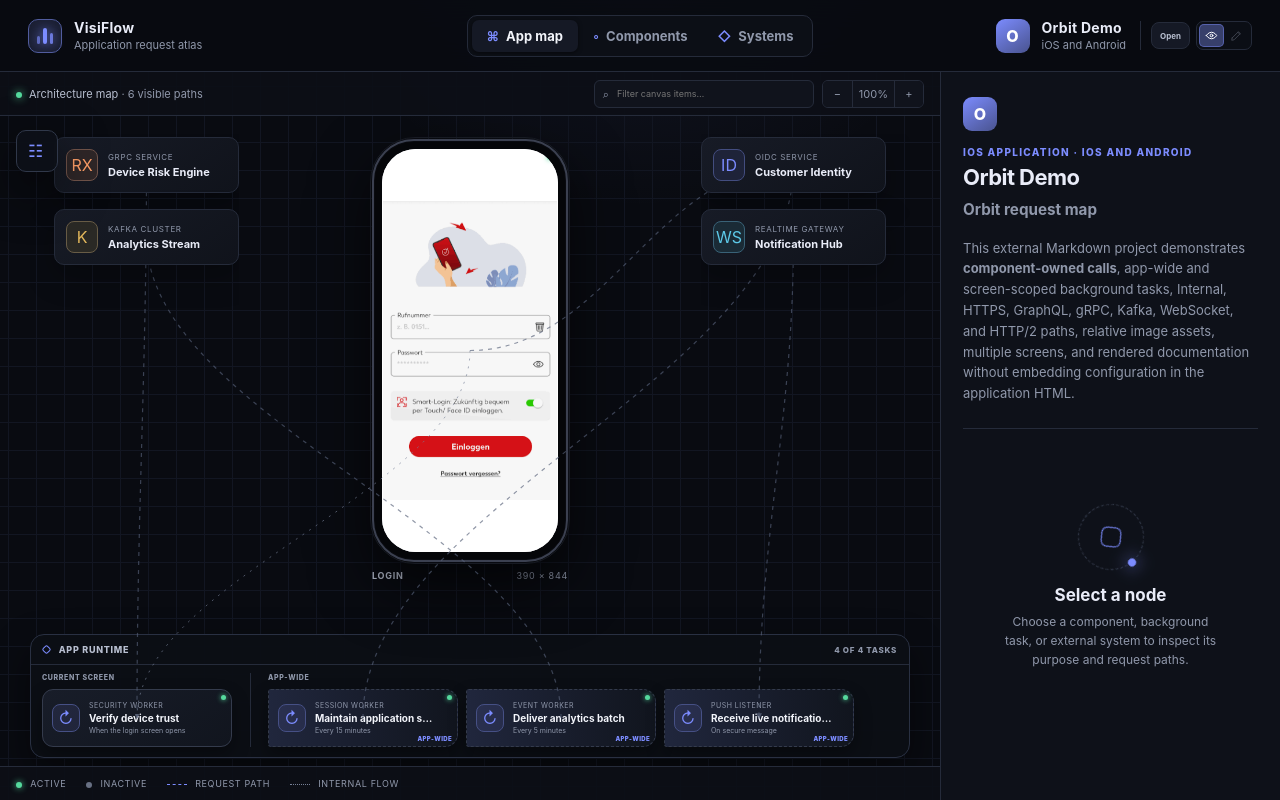
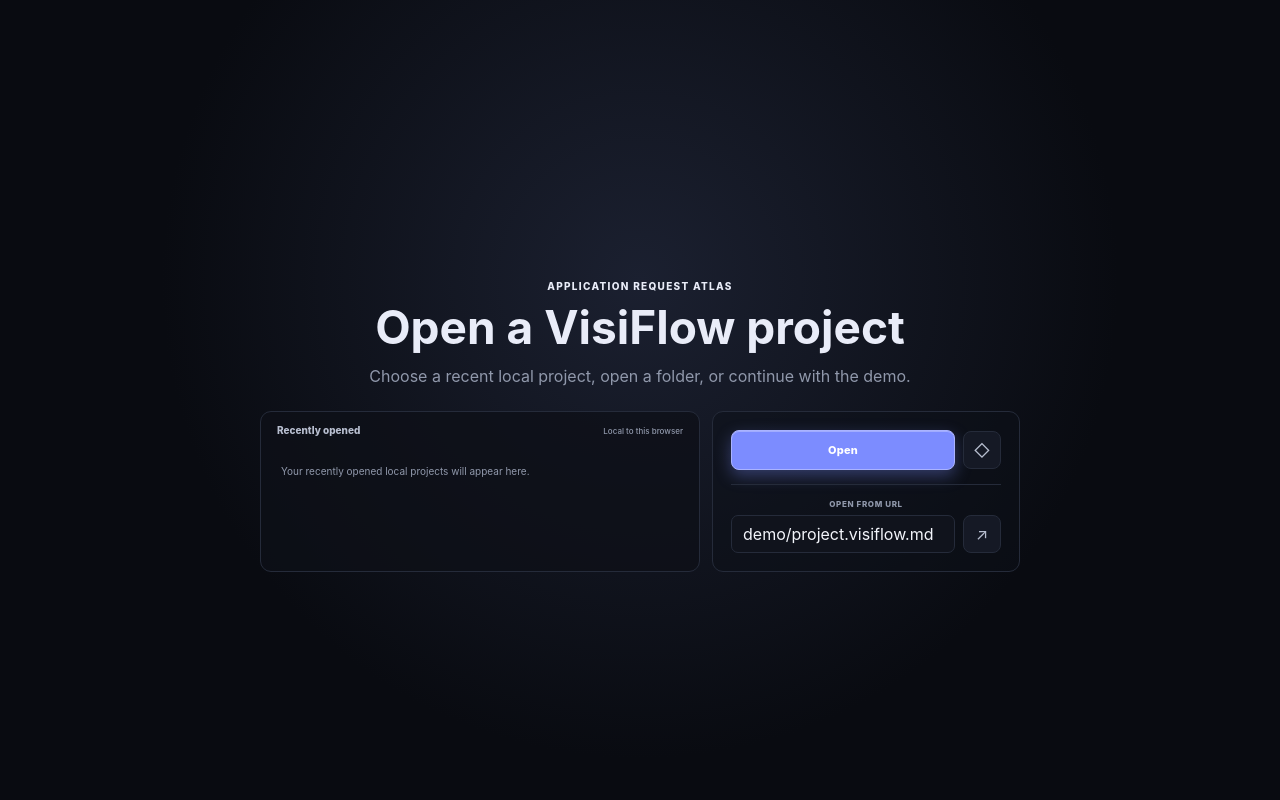
Before and after one commit to Aurrix/visiflow, a React (Vite) app: page / in a window 1280 px wide. Built offline with nearby package versions, Linux system fonts and the light colour scheme.

Commit message:
feat: add project selector

```diff
--- a/src/WorkspaceRoot.tsx
+++ b/src/WorkspaceRoot.tsx
@@ -4,10 +4,12 @@
 import { DiskConfigEditor, type EditorSelection } from './DiskConfigEditor'
 import {
   defaultProjectUrl,
+  loadProjectFromDirectory,
   loadProjectFromHttp,
   pickProjectDirectory,
   type ProjectLoadResult,
 } from './project-loader'
+import { forgetRecentProject, recentProjects, rememberRecentProject, type RecentProject } from './recent-projects'
 import { saveProjectWorkspace } from './project-workspace'
 import type { EndpointRef, LoadedProject, ProjectWorkspace, VisiFlowConfig } from './types'
 
@@ -21,6 +23,16 @@
   revision: number
 }
 
+function openedAgo(timestamp: number) {
+  const minutes = Math.max(0, Math.floor((Date.now() - timestamp) / 60_000))
+  if (minutes < 1) return 'Opened just now'
+  if (minutes < 60) return `Opened ${minutes}m ago`
+  const hours = Math.floor(minutes / 60)
+  if (hours < 24) return `Opened ${hours}h ago`
+  const days = Math.floor(hours / 24)
+  return `Opened ${days}d ago`
+}
+
 function cloneWorkspace(workspace: ProjectWorkspace): ProjectWorkspace {
   return {
     ...workspace,
@@ -32,25 +44,30 @@
   }
 }
 
-function ProjectLaunch({ loading, errors, projectUrl, onProjectUrl, onOpen, onOpenUrl }: {
+function ProjectLaunch({ loading, errors, projectUrl, recent, onProjectUrl, onOpen, onOpenRecent, onOpenUrl, onOpenDemo }: {
   loading: boolean
   errors: string[]
   projectUrl: string
+  recent: RecentProject[]
   onProjectUrl: (value: string) => void
   onOpen: () => void
+  onOpenRecent: (project: RecentProject) => void
   onOpenUrl: () => void
+  onOpenDemo: () => void
 }) {
   return <main className="project-launch">
     <div className="brand-mark"><i /><i /><i /></div>
     <p className="eyebrow">Application request atlas</p>
     <h1>{loading ? 'Loading VisiFlow project…' : 'Open a VisiFlow project'}</h1>
-    <p>Select a folder to view and edit its <code>project.visiflow.md</code> project, or open a hosted project read-only.</p>
+    <p>Choose a recent local project, open a folder, or continue with the demo.</p>
+    <div className="project-launch-layout">
+    <section className="recent-projects" aria-label="Recently opened projects"><header><span>Recently opened</span><small>Local to this browser</small></header>{recent.length > 0 ? recent.map((project) => <button type="button" key={project.id} onClick={() => onOpenRecent(project)}><span className="app-avatar">{project.name.slice(0, 1)}</span><span><strong>{project.name}</strong><small>{openedAgo(project.openedAt)} · Local folder</small></span><i>›</i></button>) : <p className="recent-projects-empty">Your recently opened local projects will appear here.</p>}</section>
     {!loading && <div className="project-launch-actions">
-      <button type="button" className="primary-button" onClick={onOpen}>Open</button>
-      <span>or</span>
-      <label><span className="sr-only">Project manifest URL</span><input aria-label="Project manifest URL" value={projectUrl} onChange={(event) => onProjectUrl(event.target.value)} /></label>
-      <button type="button" className="secondary-button" onClick={onOpenUrl} disabled={!projectUrl.trim()}>Open Project URL</button>
+      <div className="launch-primary-actions"><button type="button" className="primary-button launch-open-button" onClick={onOpen}>Open</button><button type="button" className="launch-icon-button" onClick={onOpenDemo} aria-label="Open demo" title="Open demo">◇</button></div>
+      <div className="launch-divider" />
+      <label className="launch-url"><span>Open from URL</span><div><input aria-label="Project manifest URL" value={projectUrl} onChange={(event) => onProjectUrl(event.target.value)} /><button type="button" className="launch-icon-button" onClick={onOpenUrl} disabled={!projectUrl.trim()} aria-label="Open project URL" title="Open project URL">↗</button></div></label>
     </div>}
+    </div>
     {errors.length > 0 && <div className="launch-errors" role="alert"><strong>Project could not be loaded</strong><ul>{errors.map((error) => <li key={error}><code>{error}</code></li>)}</ul></div>}
   </main>
 }
@@ -77,7 +94,7 @@
 export function WorkspaceRoot() {
   const [session, setSession] = useState<ProjectSession | null>(null)
   const [mode, setMode] = useState<ProjectMode>('view')
-  const [loading, setLoading] = useState(window.location.protocol !== 'file:')
+  const [loading, setLoading] = useState(false)
   const [loadResult, setLoadResult] = useState<ProjectLoadResult | null>(null)
   const [projectUrl, setProjectUrl] = useState(defaultProjectUrl())
   const [screenId, setScreenId] = useState('')
@@ -86,6 +103,7 @@
   const [savedRevision, setSavedRevision] = useState(0)
   const [saveStatus, setSaveStatus] = useState<SaveStatus>({ kind: 'idle', message: '' })
   const [saveSignal, setSaveSignal] = useState(0)
+  const [recent, setRecent] = useState<RecentProject[]>([])
 
   const sessionRef = useRef(session)
   const generationRef = useRef(0)
@@ -131,17 +149,9 @@
     })
   }, [])
 
-  useEffect(() => {
-    if (window.location.protocol === 'file:') return
-    let active = true
-    void loadProjectFromHttp(defaultProjectUrl()).then((next) => {
-      if (!active) return
-      setLoadResult(next)
-      if (next.ok) initializeProject(next.data)
-      setLoading(false)
-    })
-    return () => { active = false }
-  }, [initializeProject])
+  const refreshRecent = useCallback(() => { void recentProjects().then(setRecent) }, [])
+
+  useEffect(() => { refreshRecent() }, [refreshRecent])
 
   const mayDiscardChanges = useCallback(() => {
     if (!session || !writable) return true
@@ -152,11 +162,34 @@
   const openFolder = useCallback(async () => {
     if (!mayDiscardChanges()) return
     setLoading(true)
+    setLoadResult(null)
     const next = await pickProjectDirectory()
+    const cancelled = !next.ok && next.errors.some((error) => error.toLowerCase().includes('cancelled'))
+    if (!cancelled) setLoadResult(next)
+    if (next.ok) {
+      initializeProject(next.data)
+      const handle = next.data.workspace.directoryHandle
+      if (handle) await rememberRecentProject(next.data.workspace.name, handle as Parameters<typeof rememberRecentProject>[1])
+      refreshRecent()
+    }
+    setLoading(false)
+  }, [initializeProject, mayDiscardChanges, refreshRecent])
+
+  const openRecent = useCallback(async (project: RecentProject) => {
+    if (!mayDiscardChanges()) return
+    setLoading(true)
+    const next = await loadProjectFromDirectory(project.handle)
     setLoadResult(next)
-    if (next.ok) initializeProject(next.data)
+    if (next.ok) {
+      initializeProject(next.data)
+      await rememberRecentProject(next.data.workspace.name, project.handle)
+      refreshRecent()
+    } else {
+      await forgetRecentProject(project.id)
+      refreshRecent()
+    }
     setLoading(false)
-  }, [initializeProject, mayDiscardChanges])
+  }, [initializeProject, mayDiscardChanges, refreshRecent])
 
   const openUrl = useCallback(async () => {
     if (!mayDiscardChanges()) return
@@ -166,6 +199,17 @@
     if (next.ok) initializeProject(next.data)
     setLoading(false)
   }, [initializeProject, mayDiscardChanges, projectUrl])
+
+  const openDemo = useCallback(() => {
+    setProjectUrl(defaultProjectUrl())
+    void (async () => {
+      setLoading(true)
+      const next = await loadProjectFromHttp(defaultProjectUrl())
+      setLoadResult(next)
+      if (next.ok) initializeProject(next.data)
+      setLoading(false)
+    })()
+  }, [initializeProject])
 
   const commitConfig = useCallback((mutate: (draft: VisiFlowConfig) => void) => {
     setSession((current) => {
@@ -345,9 +389,12 @@
     loading={loading}
     errors={loadResult && !loadResult.ok ? loadResult.errors : []}
     projectUrl={projectUrl}
+    recent={recent}
     onProjectUrl={setProjectUrl}
     onOpen={() => void openFolder()}
+    onOpenRecent={(project) => void openRecent(project)}
     onOpenUrl={() => void openUrl()}
+    onOpenDemo={openDemo}
   />
 
   const enterView = () => {
--- a/src/project-loader.ts
+++ b/src/project-loader.ts
@@ -23,6 +23,7 @@
   getDirectoryHandle: (name: string, options?: { create?: boolean }) => Promise<ProjectDirectoryHandle>
   getFileHandle: (name: string, options?: { create?: boolean }) => Promise<ProjectFileHandle>
   removeEntry: (name: string, options?: { recursive?: boolean }) => Promise<void>
+  isSameEntry?: (other: ProjectDirectoryHandle) => Promise<boolean>
 }
 
 type PickerWindow = Window & {
--- /dev/null
+++ b/src/recent-projects.ts
@@ -0,0 +1,63 @@
+import type { ProjectDirectoryHandle } from './project-loader'
+
+const DATABASE = 'visiflow-workspace'
+const STORE = 'recent-projects'
+const LIMIT = 8
+
+export interface RecentProject {
+  id: number
+  name: string
+  openedAt: number
+  handle: ProjectDirectoryHandle
+}
+
+function openDatabase(): Promise<IDBDatabase | null> {
+  if (!('indexedDB' in window)) return Promise.resolve(null)
+  return new Promise((resolve) => {
+    const request = indexedDB.open(DATABASE, 1)
+    request.onupgradeneeded = () => {
+      if (!request.result.objectStoreNames.contains(STORE)) request.result.createObjectStore(STORE, { keyPath: 'id', autoIncrement: true })
+    }
+    request.onsuccess = () => resolve(request.result)
+    request.onerror = () => resolve(null)
+  })
+}
+
+async function allProjects(database: IDBDatabase): Promise<RecentProject[]> {
+  return new Promise((resolve) => {
+    const request = database.transaction(STORE, 'readonly').objectStore(STORE).getAll()
+    request.onsuccess = () => resolve((request.result as RecentProject[]).sort((a, b) => b.openedAt - a.openedAt))
+    request.onerror = () => resolve([])
+  })
+}
+
+export async function recentProjects(): Promise<RecentProject[]> {
+  const database = await openDatabase()
+  if (!database) return []
+  const projects = await allProjects(database)
+  database.close()
+  return projects.slice(0, LIMIT)
+}
+
+export async function rememberRecentProject(name: string, handle: ProjectDirectoryHandle): Promise<void> {
+  const database = await openDatabase()
+  if (!database) return
+  const projects = await allProjects(database)
+  const existing = await Promise.all(projects.map(async (project) => ({ project, same: await project.handle.isSameEntry?.(handle) })))
+  const transaction = database.transaction(STORE, 'readwrite')
+  const store = transaction.objectStore(STORE)
+  for (const { project, same } of existing) if (same || project.name === name) store.delete(project.id)
+  store.add({ name, handle, openedAt: Date.now() })
+  for (const project of projects.slice(LIMIT - 1)) store.delete(project.id)
+  await new Promise<void>((resolve) => { transaction.oncomplete = () => resolve(); transaction.onerror = () => resolve() })
+  database.close()
+}
+
+export async function forgetRecentProject(id: number): Promise<void> {
+  const database = await openDatabase()
+  if (!database) return
+  const transaction = database.transaction(STORE, 'readwrite')
+  transaction.objectStore(STORE).delete(id)
+  await new Promise<void>((resolve) => { transaction.oncomplete = () => resolve(); transaction.onerror = () => resolve() })
+  database.close()
+}
```
Also changed, not shown: src/App.css, 1 other file (tests, documents, lock files or other folders).
